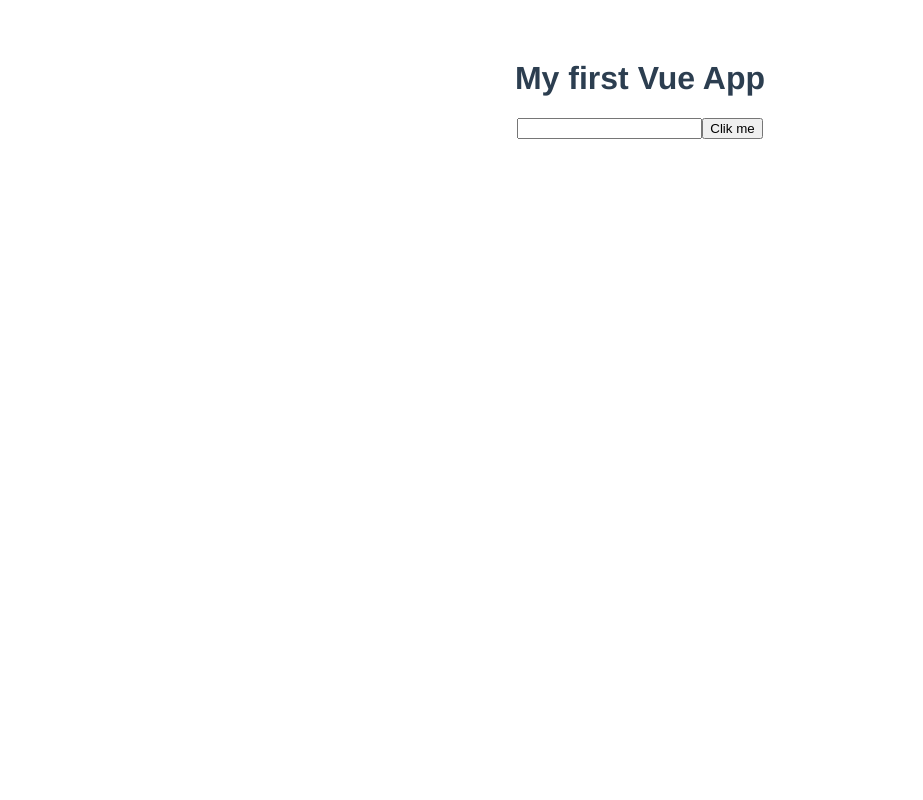
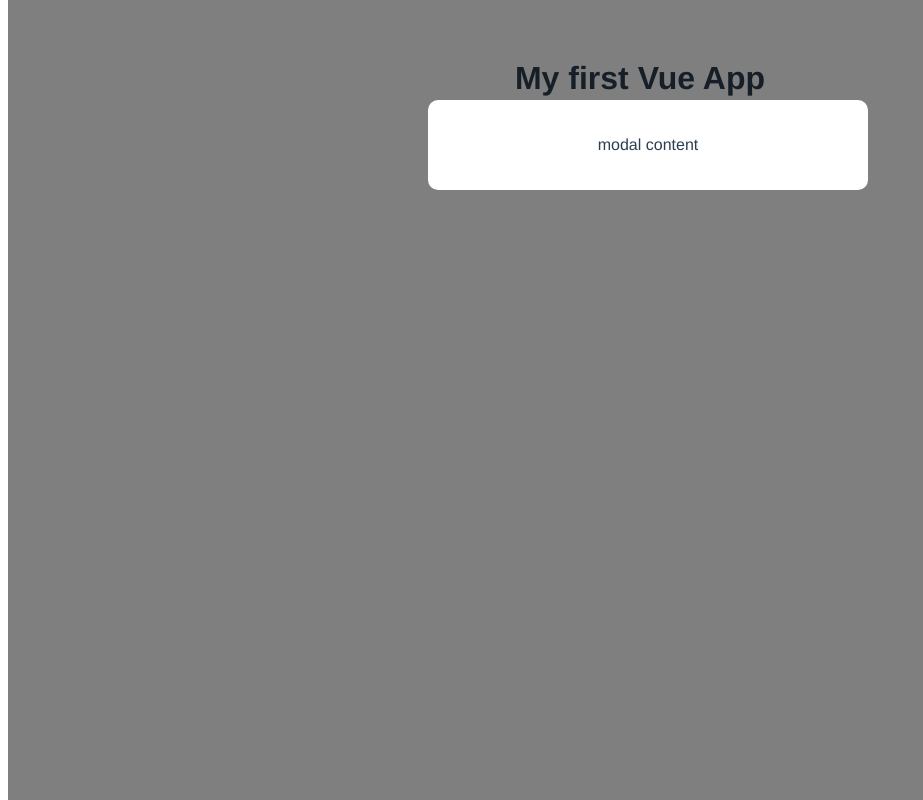
Before and after one commit to AxelBuob/vue3_firebase, a Vue app in the folder section_3/modal-project/: page / in a window 1280 px wide. Shown: the whole page, without its empty margins (0-923 px from the left). Built offline with nearby package versions, Linux system fonts and the light colour scheme.

Commit message:
lesson 23

```diff
--- a/section_3/modal-project/src/App.vue
+++ b/section_3/modal-project/src/App.vue
@@ -1,14 +1,18 @@
 <template>
   <div>
     <h1>{{ title }}</h1>
-    <input type="text" ref="name">
-    <button @click="handleClick">Clik me</button>
+    <ModalTest />
   </div>
 </template>
 
 <script>
+import ModalTest from './components/ModalTest.vue'
+
 export default {
   name: 'App',
+  components: {
+    ModalTest
+  },
   data() {
     return {
       title: "My first Vue App"
--- /dev/null
+++ b/section_3/modal-project/src/components/ModalTest.vue
@@ -0,0 +1,24 @@
+<template>
+    <div class="backdrop">
+        <div class="modal">
+            <p>modal content</p>
+        </div>
+    </div>
+</template>
+
+<style>
+  .modal {
+    width: 400px;
+    padding: 20px;
+    margin: 100px auto;
+    background: white;
+    border-radius: 10px;
+  }
+  .backdrop {
+    top: 0;
+    position: fixed;
+    background: rgba(0,0,0,0.5);
+    width: 100%;
+    height: 100%;
+  }
+</style>
```
